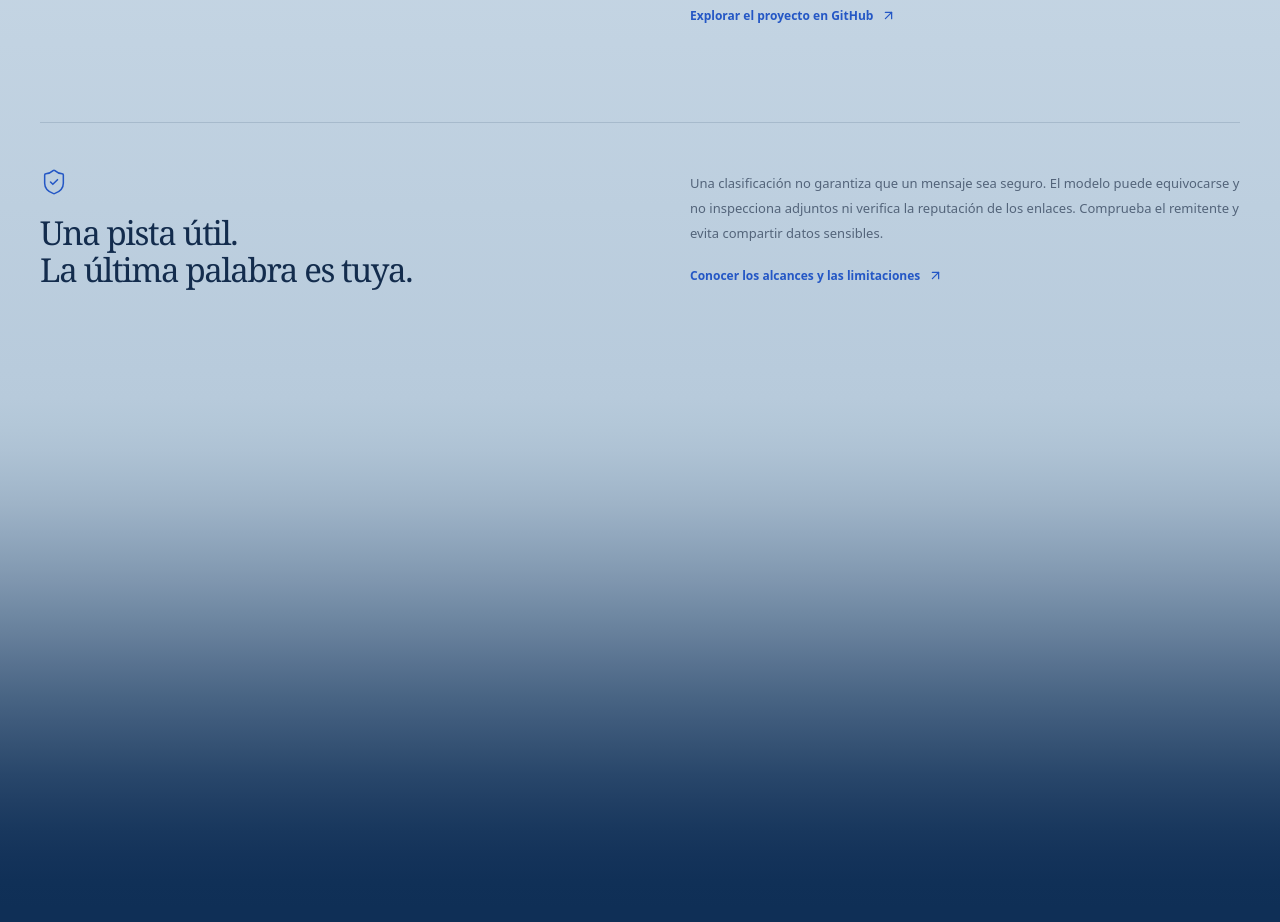
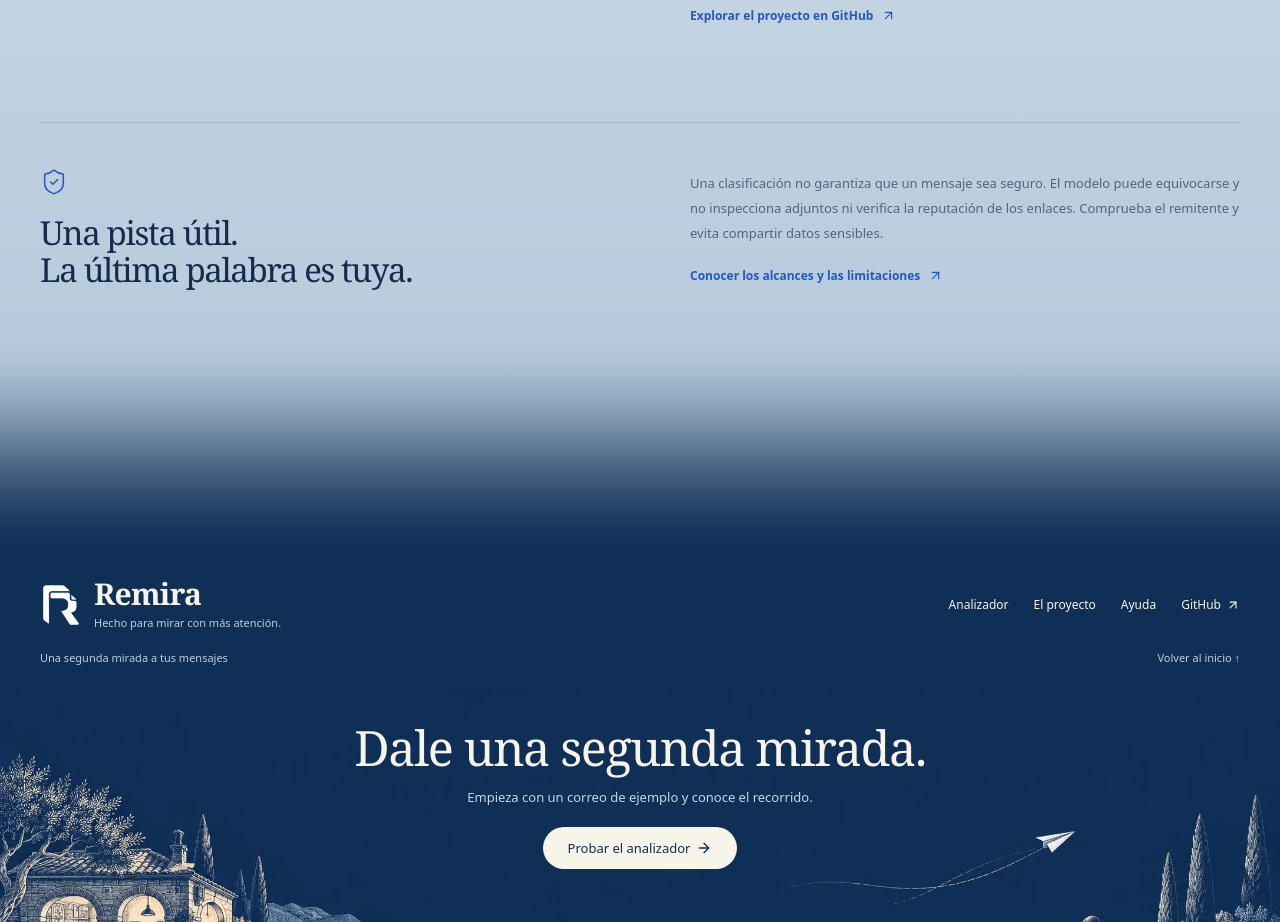
Before and after one commit to JCastilloPadilla/Remira, a React (Vite) app in the folder frontend/: page / in a window 1280 px wide. Shown: the part 2820-3742 px from the top of the page. Built offline with nearby package versions, Linux system fonts and the light colour scheme.

Commit message:
style: compactar espacio antes del footer conservando degradado

```diff
--- a/frontend/src/features/landing/landing.css
+++ b/frontend/src/features/landing/landing.css
@@ -303,14 +303,14 @@
 .landing-about-details dt { color: var(--landing-muted); }
 .landing-about-details dd { font-weight: 600; }
 .landing-about-content .landing-text-link { margin-top: 22px; }
-.landing-limits { display: grid; grid-template-columns: 1fr 1fr; gap: 100px; padding-block: 45px 82px; border-top: 1px solid #132c4d24; }
+.landing-limits { display: grid; grid-template-columns: 1fr 1fr; gap: 100px; padding-block: 45px 40px; border-top: 1px solid #132c4d24; }
 .limits-heading > svg { margin-bottom: 18px; color: var(--landing-blue); }
 .landing-limits h2 { font-size: 33px; }
 .limits-content { align-self: center; }
 .limits-content p { font-size: 13px; line-height: 1.95; color: var(--landing-muted); }
 .limits-content .landing-text-link { margin-top: 20px; }
 .landing-footer-transition {
-  height: clamp(420px, 42vw, 760px);
+  height: clamp(180px, 18vw, 320px);
   background: linear-gradient(180deg, #b8cbdc 0%, #b7cadb 5%, #b3c7d8 10%, #aec2d4 15%, #a6bbce 20%, #9eb3c7 25%, #93a9bf 30%, #889fb6 35%, #7d94ad 40%, #7089a3 45%, #647d99 50%, #57718f 55%, #4a6685 60%, #3f5b7c 65%, #345173 70%, #29476b 75%, #213f64 80%, #19385e 85%, #14335a 90%, #103057 95%, #0f2f56 100%);
 }
 .landing-final-cta { position: absolute; top: 32px; left: 0; z-index: 1; width: 100%; color: var(--landing-paper); text-align: center; }
@@ -375,7 +375,7 @@
   .landing-preview { padding: 25px; }
   .preview-mail { padding: 24px; }
   .landing-about { padding-block: 62px; }
-  .landing-limits { padding-block: 36px 62px; gap: 25px; }
+  .landing-limits { padding-block: 36px 32px; gap: 25px; }
   .landing-footer-links { flex-direction: column; gap: 20px; }
   .landing-footer-links nav { max-width: none; gap: 22px; }
   .landing-tech-effect { height: 220px; }
```
Also changed, not shown: 1 other file (tests, documents, lock files or other folders).
